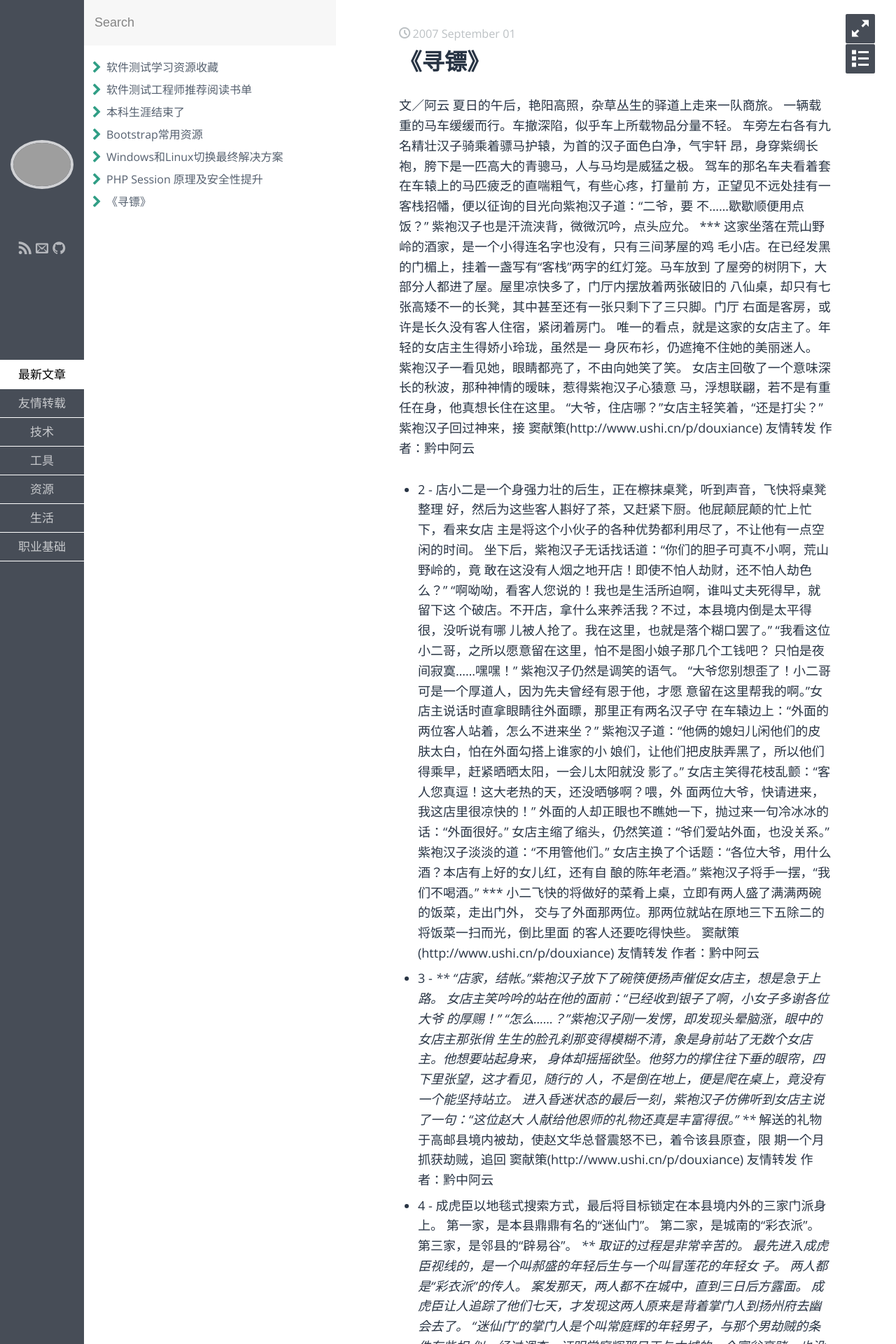
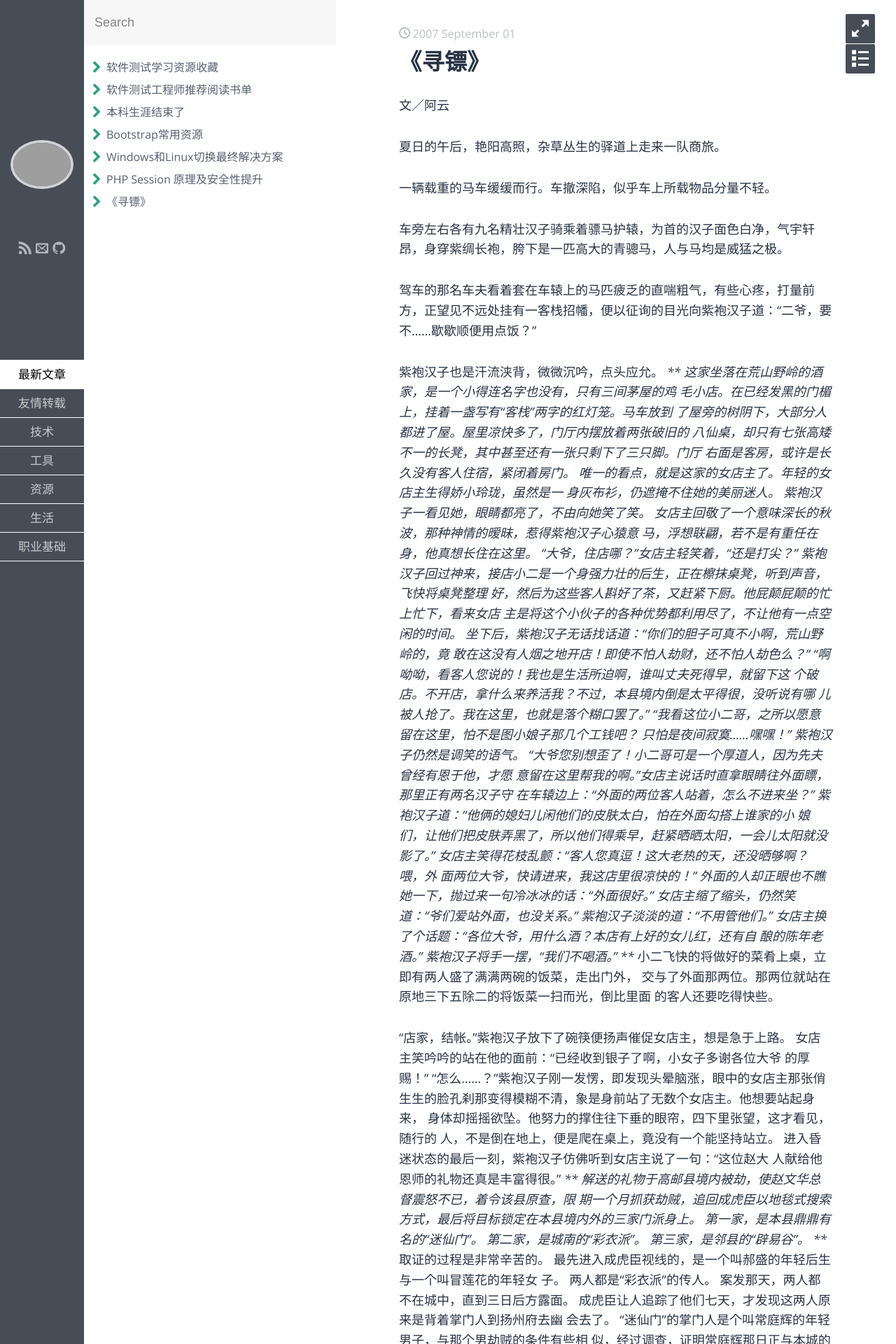
Before and after one commit to AceDou/acedou.github.io, a Jekyll site: the page built from _posts/book/2007-09-01-xunbiao.md, in a window 1280 px wide. Shown: the top 1920 px of the page at 70% size. Built offline with Jekyll 4.4.1, drawn with Linux system fonts in a browser that asks for light colours; some web fonts are replaced; some of the changed text lies outside the part shown.

Commit message:
Update 2007-09-01-xunbiao.md

```diff
--- a/_posts/book/2007-09-01-xunbiao.md
+++ b/_posts/book/2007-09-01-xunbiao.md
@@ -6,13 +6,18 @@ keywords: 寻镖,阿云,黔中阿云
 ---
 
 文／阿云
+
 夏日的午后，艳阳高照，杂草丛生的驿道上走来一队商旅。
+
 一辆载重的马车缓缓而行。车撤深陷，似乎车上所载物品分量不轻。
+
 车旁左右各有九名精壮汉子骑乘着骠马护辕，为首的汉子面色白净，气宇轩
 昂，身穿紫绸长袍，胯下是一匹高大的青骢马，人与马均是威猛之极。
+
 驾车的那名车夫看着套在车辕上的马匹疲乏的直喘粗气，有些心疼，打量前
 方，正望见不远处挂有一客栈招幡，便以征询的目光向紫袍汉子道：“二爷，要
 不……歇歇顺便用点饭？”
+
 紫袍汉子也是汗流浃背，微微沉吟，点头应允。
 ***
 这家坐落在荒山野岭的酒家，是一个小得连名字也没有，只有三间茅屋的鸡
@@ -26,10 +31,7 @@ keywords: 寻镖,阿云,黔中阿云
 女店主回敬了一个意味深长的秋波，那种神情的暧昧，惹得紫袍汉子心猿意
 马，浮想联翩，若不是有重任在身，他真想长住在这里。
 “大爷，住店哪？”女店主轻笑着，“还是打尖？”
-紫袍汉子回过神来，接
-窦献策(http://www.ushi.cn/p/douxiance) 友情转发 作者：黔中阿云
-- 2 -
-店小二是一个身强力壮的后生，正在檫抹桌凳，听到声音，飞快将桌凳整理
+紫袍汉子回过神来，接店小二是一个身强力壮的后生，正在檫抹桌凳，听到声音，飞快将桌凳整理
 好，然后为这些客人斟好了茶，又赶紧下厨。他屁颠屁颠的忙上忙下，看来女店
 主是将这个小伙子的各种优势都利用尽了，不让他有一点空闲的时间。
 坐下后，紫袍汉子无话找话道：“你们的胆子可真不小啊，荒山野岭的，竟
@@ -58,9 +60,7 @@ keywords: 寻镖,阿云,黔中阿云
 小二飞快的将做好的菜肴上桌，立即有两人盛了满满两碗的饭菜，走出门外，
 交与了外面那两位。那两位就站在原地三下五除二的将饭菜一扫而光，倒比里面
 的客人还要吃得快些。
-窦献策(http://www.ushi.cn/p/douxiance) 友情转发 作者：黔中阿云
-- 3 -
-***
+
 “店家，结帐。”紫袍汉子放下了碗筷便扬声催促女店主，想是急于上路。
 女店主笑吟吟的站在他的面前：“已经收到银子了啊，小女子多谢各位大爷
 的厚赐！”
@@ -72,10 +72,7 @@ keywords: 寻镖,阿云,黔中阿云
 人献给他恩师的礼物还真是丰富得很。”
 ***
 解送的礼物于高邮县境内被劫，使赵文华总督震怒不已，着令该县原查，限
-期一个月抓获劫贼，追回
-窦献策(http://www.ushi.cn/p/douxiance) 友情转发 作者：黔中阿云
-- 4 -
-成虎臣以地毯式搜索方式，最后将目标锁定在本县境内外的三家门派身上。
+期一个月抓获劫贼，追回成虎臣以地毯式搜索方式，最后将目标锁定在本县境内外的三家门派身上。
 第一家，是本县鼎鼎有名的“迷仙门”。
 第二家，是城南的“彩衣派”。
 第三家，是邻县的“辟易谷”。
@@ -102,8 +99,7 @@ keywords: 寻镖,阿云,黔中阿云
 ***
 火焰焰的太阳直射着一切，使那些街道上铺的石板地面都发了白光，脚板踩
 下去，烫乎乎的，到处回荡着让人昏昏欲睡的倦怠。
-窦献策(http://www.ushi.cn/p/douxiance) 友情转发 作者：黔中阿云
-- 5 -
+
 成虎臣压了压头上的大草帽檐，径自往“辟易谷”的大门外坐下。
 他现在的模样，是一个典型的乡下老头，唇上有着长长的花白胡须，腰间还
 以草绳相束。
@@ -132,8 +128,7 @@ keywords: 寻镖,阿云,黔中阿云
 老儿是在走亲戚。有个侄儿家住西城外的一个村落里，只不过多年没有来了，都
 有些快不认识路了。”
 姚非雪一笑，说：“老伯，请坐下说话。”
-窦献策(http://www.ushi.cn/p/douxiance) 友情转发 作者：黔中阿云
-- 6 -
+
 “是。”成虎臣将半个屁股落在椅上，接着说：“夫人，小老儿看着您怎么觉
 得面熟？”
 “是吗？”姚非雪很有兴趣的问道，“你见过我？”
@@ -162,8 +157,6 @@ keywords: 寻镖,阿云,黔中阿云
 姚非雪接着便聊起了赵文华赵总督：“这个赵大人，可算得是一个将马屁拍
 到家的人物。传言他为了巴结严大人严嵩，拜严大人为师。后来他想跳过严大人，
 直接讨好皇上，就向皇上献百花仙酒，说：‘我的老师就是服用百花仙酒，因而
-窦献策(http://www.ushi.cn/p/douxiance) 友情转发 作者：黔中阿云
-- 7 -
 长寿的。’皇上饮了，觉得很是甘甜，就写条子问严大人有没有这么回事。严大
 人很吃惊的说：‘这个赵文华怎么可以这样做！’于是宛转回奏皇上：‘臣生平从
 来不用什么药饵，犬马之寿诚不知是什么原因。’严大人恨赵大人不先告诉自己
@@ -194,8 +187,7 @@ keywords: 寻镖,阿云,黔中阿云
 窦献策从出门到现在还没回家，姚非雪守在家中也一直没出门。
 成虎臣仍然耐心的等待着，守在那里一动不动。
 皓月当空的时候，窦献策终于回来，还带着一个人。
-窦献策(http://www.ushi.cn/p/douxiance) 友情转发 作者：黔中阿云
-- 8 -
+
 一个高大魁梧的中年男子。
 成虎臣眼睛一亮，认得那高大魁梧的男子是江湖上有名的一个刀客。刀客实
 际上是与强盗性质差不多的人，做的大多是些弱肉强食的勾当，只是不知他近来
@@ -222,8 +214,7 @@ keywords: 寻镖,阿云,黔中阿云
 着落。”
 刀客又惊又喜，说道：“你怎么弄来？”
 窦献策说：“我已经弄来了，就在家中，包管够用个三月五月的。”
-窦献策(http://www.ushi.cn/p/douxiance) 友情转发 作者：黔中阿云
-- 9 -
+
 刀客说：“我也买了些粮草，明天一早就要运出。”
 接着又狐疑道：“辟易谷并不富有，你怎么能弄来这一大笔银两？据我所知，
 你们夫妇洗手已经多年，不会是又抄起旧业来吧？”
@@ -249,10 +240,7 @@ keywords: 寻镖,阿云,黔中阿云
 大刀再次袭击而来时，他已是横移一步。
 “好家伙！竟敢偷袭公差？”成虎臣将随身隐藏的铁尺抽出，“我奉命缉拿
 高邮县作案的劫匪，还不快快束手就擒！”
-“你？”窦献策夫妇又惊又怒，想不到起好心让进来喝茶的人竟是来捉拿他
-窦献策(http://www.ushi.cn/p/douxiance) 友情转发 作者：黔中阿云
-- 10 -
-们的差人。
+“你？”窦献策夫妇又惊又怒，想不到起好心让进来喝茶的人竟是来捉拿他们的差人。
 成虎臣笑道：“是我。”说着将假胡须扯下，露出本来面目。
 “你是成捕头？”
 “我就是成虎臣，如假包换的高邮成虎臣。”
@@ -282,8 +270,6 @@ keywords: 寻镖,阿云,黔中阿云
 刀客将使出关王爷著名的那招“拖刀”，刀随身转，照准成虎臣痛击。当年关王
 爷以这一招“拖刀”，青龙偃月刀下不知割了多少名将的头颅。刀客虽说不敢拿
 关王爷与自己来比拟，却也对这招甚为满意，因为讫今为止，尚无一人能避得过
-窦献策(http://www.ushi.cn/p/douxiance) 友情转发 作者：黔中阿云
-- 11 -
 他的“拖刀”。
 实际上成虎臣在他引刀之初，已觉察其中有诈。作为一个老道的捕头，他不
 应该去冒风险；然而，作为一个江湖人，他又不得不去赌一把。所以，他仍然一
@@ -311,10 +297,7 @@ keywords: 寻镖,阿云,黔中阿云
 意，不由得呆了一呆。
 成虎臣开口说：“阁下当真不愧是抗倭英雄，武功果然了得，成某不是对手！”
 “你……”刀客仍然不知道应该说些什么。
-成虎臣拱手道：“前路还有赵文华大人派下的人，算算行程也快要到了，三
-窦献策(http://www.ushi.cn/p/douxiance) 友情转发 作者：黔中阿云
-- 12 -
-位如要赶路，请务必于明日午时之前离开此地。”
+成虎臣拱手道：“前路还有赵文华大人派下的人，算算行程也快要到了，三位如要赶路，请务必于明日午时之前离开此地。”
 说完，他转身缓缓向房外走出。
 “阁下留步！”刀客忽然说。
 成虎臣扭过头来，朝着他看了一眼，又是微微一笑，说：“后会有期！”然后
@@ -340,8 +323,7 @@ keywords: 寻镖,阿云,黔中阿云
 刀客闭上眼睛，痛苦的挣扎着。他仿佛看见了那些饥饿的弟兄被倭寇用长长
 窄窄的倭刀刺进了体内，一个个血肉模糊。
 “来不及了，赌一把！”刀客睁开了眼，紧咬着牙。
-窦献策(http://www.ushi.cn/p/douxiance) 友情转发 作者：黔中阿云
-- 13 -
+
 ***
 出乎意料，他们带着劫来的金银与购来的粮草连夜起身，第二天才在路上遇
 到盘查，本来差不多逼得要动手了的，却让一个过路的官人出面解了围，那些人
@@ -361,9 +343,13 @@ keywords: 寻镖,阿云,黔中阿云
 就不跟我交朋友了？”
 三人正要回答他，却见他用一块帕子在脸上一抹，整个面孔就变了，变成了
 高邮县的那个老捕头。
+
 “成捕头？！”
+
 “啊呦呦，真的是你！”
+
 “原来是你！你不在高邮当差了？”
-成虎臣说：“我没有办法继续留在那里当差，只好跟着你们来这里混口饭吃。
-你们能赏脸让我留下么？”
+
+成虎臣说：“我没有办法继续留在那里当差，只好跟着你们来这里混口饭吃。你们能赏脸让我留下么？”
+
 三人相对一愣，然后兴奋的大笑，笑声直震云霄。
```
